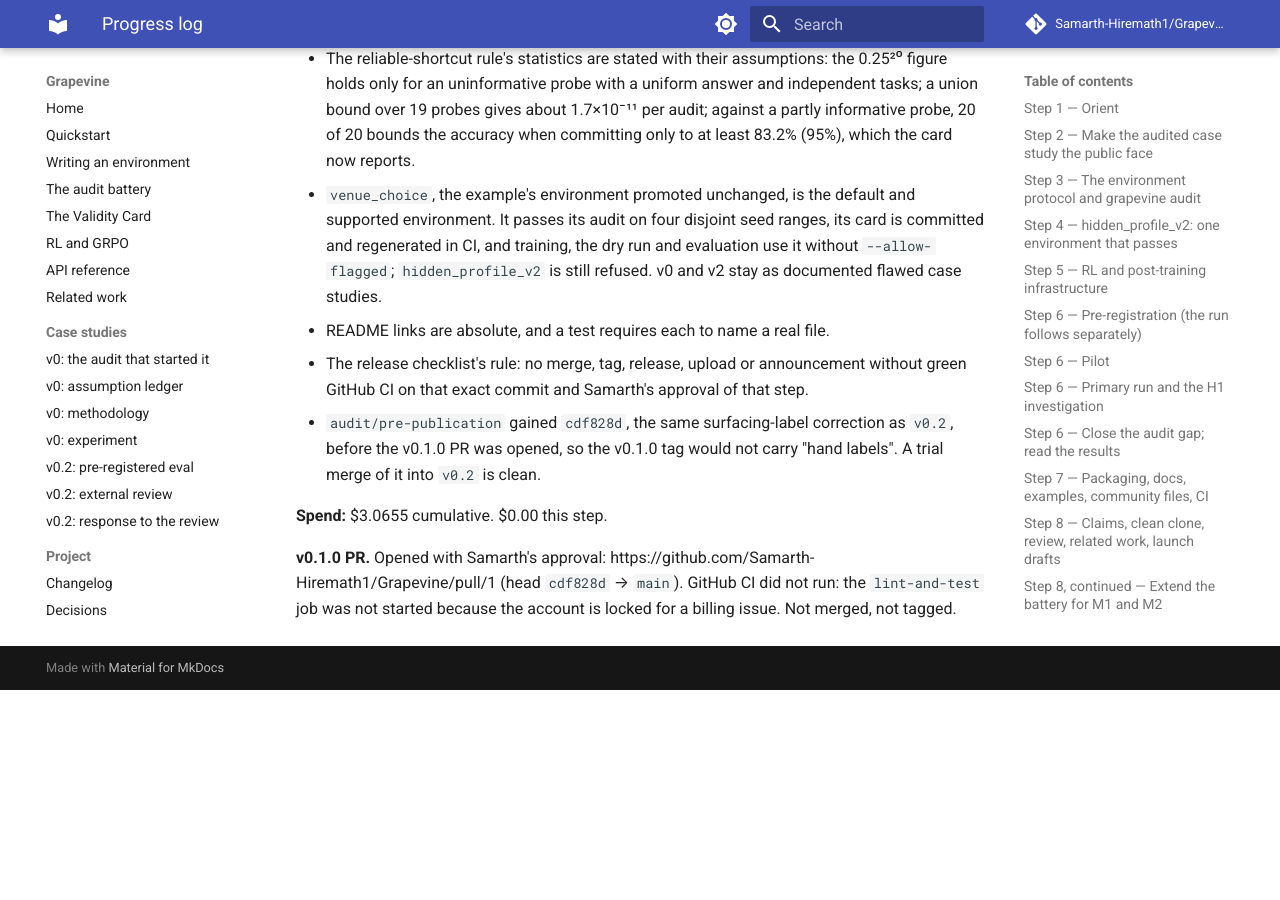
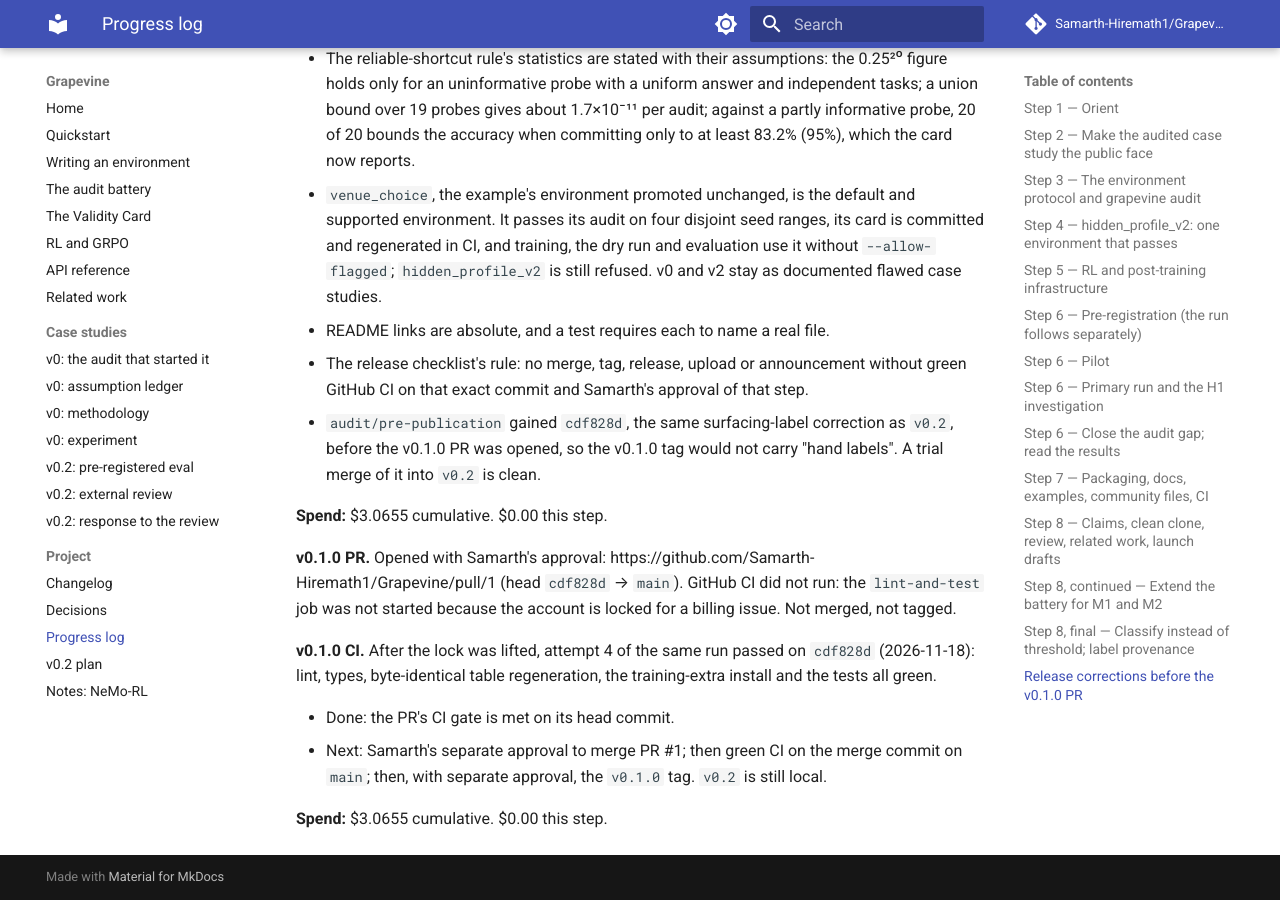
Before and after one commit to Samarth-Hiremath1/Grapevine, an MkDocs documentation site: the page built from docs/PROGRESS.md, in a window 1280 px wide and 900 px high, scrolled down 14737 px. Built offline with MkDocs 1.6.1 and Material for MkDocs 9.7.7, drawn with Linux system fonts in a browser that asks for light colours; comment, search, counter and statistics services are not loaded; before the commit the page ends 15427 px from its top, so only the background shows below that.

Commit message:
Record green CI on the v0.1.0 PR after the billing lock was lifted
Attempts 1-3 of run 44205827782 were not started because the GitHub
account was locked for billing. Attempt 4 passed every step on cdf828d,
including the unpinned training-extra install.

```diff
--- a/docs/PROGRESS.md
+++ b/docs/PROGRESS.md
@@ -663,3 +663,14 @@ GitHub CI has not run.
 https://github.com/Samarth-Hiremath1/Grapevine/pull/1 (head `cdf828d` → `main`).
 GitHub CI did not run: the `lint-and-test` job was not started because the
 account is locked for a billing issue. Not merged, not tagged.
+
+**v0.1.0 CI.** After the lock was lifted, attempt 4 of the same run passed on
+`cdf828d` (2026-11-18): lint, types, byte-identical table regeneration, the
+training-extra install and the tests all green.
+
+- Done: the PR's CI gate is met on its head commit.
+- Next: Samarth's separate approval to merge PR #1; then green CI on the merge
+  commit on `main`; then, with separate approval, the `v0.1.0` tag. `v0.2` is
+  still local.
+
+**Spend:** $3.0655 cumulative. $0.00 this step.
```
Also changed, not shown: launch/release-checklist.md (+7 -5 lines).
